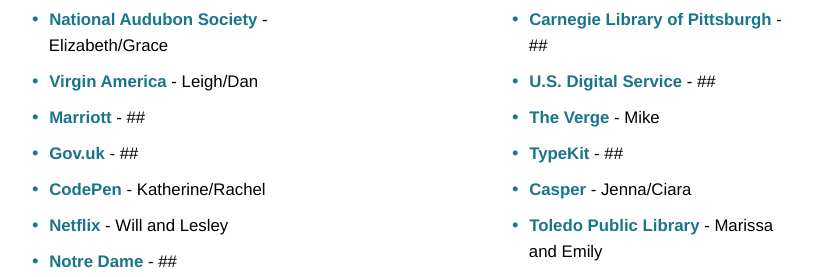
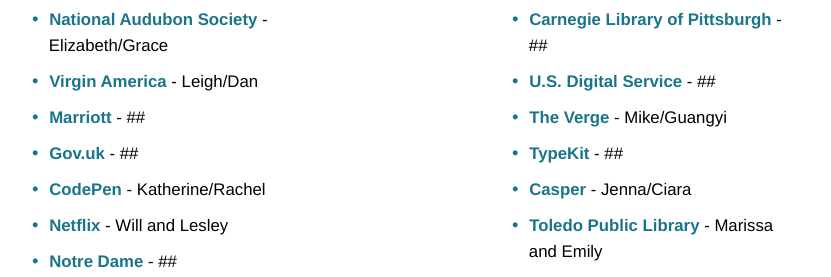
Before and after one commit to KentStateWeb/rwd, a Jekyll site: the page built from _assignments/casestudy.md, in a window 1280 px wide and 900 px high, scrolled down 1377 px. Shown: the part 152-429 px from the top of the window, without its empty margins (224-1055 px from the left). Built offline with Jekyll 4.4.1, drawn with Linux system fonts in a browser that asks for light colours; some web fonts are replaced.

Commit message:
Added case study assignment, aggregated survey results

```diff
--- a/_assignments/casestudy.md
+++ b/_assignments/casestudy.md
@@ -45,7 +45,7 @@
 * [The Great Discontent](http://responsivewebdesign.com/podcast/the-great-discontent/) - Megan/Kathleen
 * [Carnegie Library of Pittsburgh](https://responsivewebdesign.com/podcast/carnegie-library-of-pittsburgh/) - ##
 * [U.S. Digital Service](https://responsivewebdesign.com/podcast/usds/) - ##
-* [The Verge](http://www.theverge.com/2016/11/1/13484656/verge-5th-anniversary-relaunch-2016) - Mike
+* [The Verge](http://www.theverge.com/2016/11/1/13484656/verge-5th-anniversary-relaunch-2016) - Mike/Guangyi
 * [TypeKit](https://responsivewebdesign.com/podcast/typekit/) - ##
 * [Casper](https://responsivewebdesign.com/podcast/casper/) - Jenna/Ciara
 * [Toledo Public Library](https://responsivewebdesign.com/podcast/toledo-public-library/) - Marissa and Emily
```
Also changed, not shown: _classes/2.md (+1 -1 lines), 2 other files.
